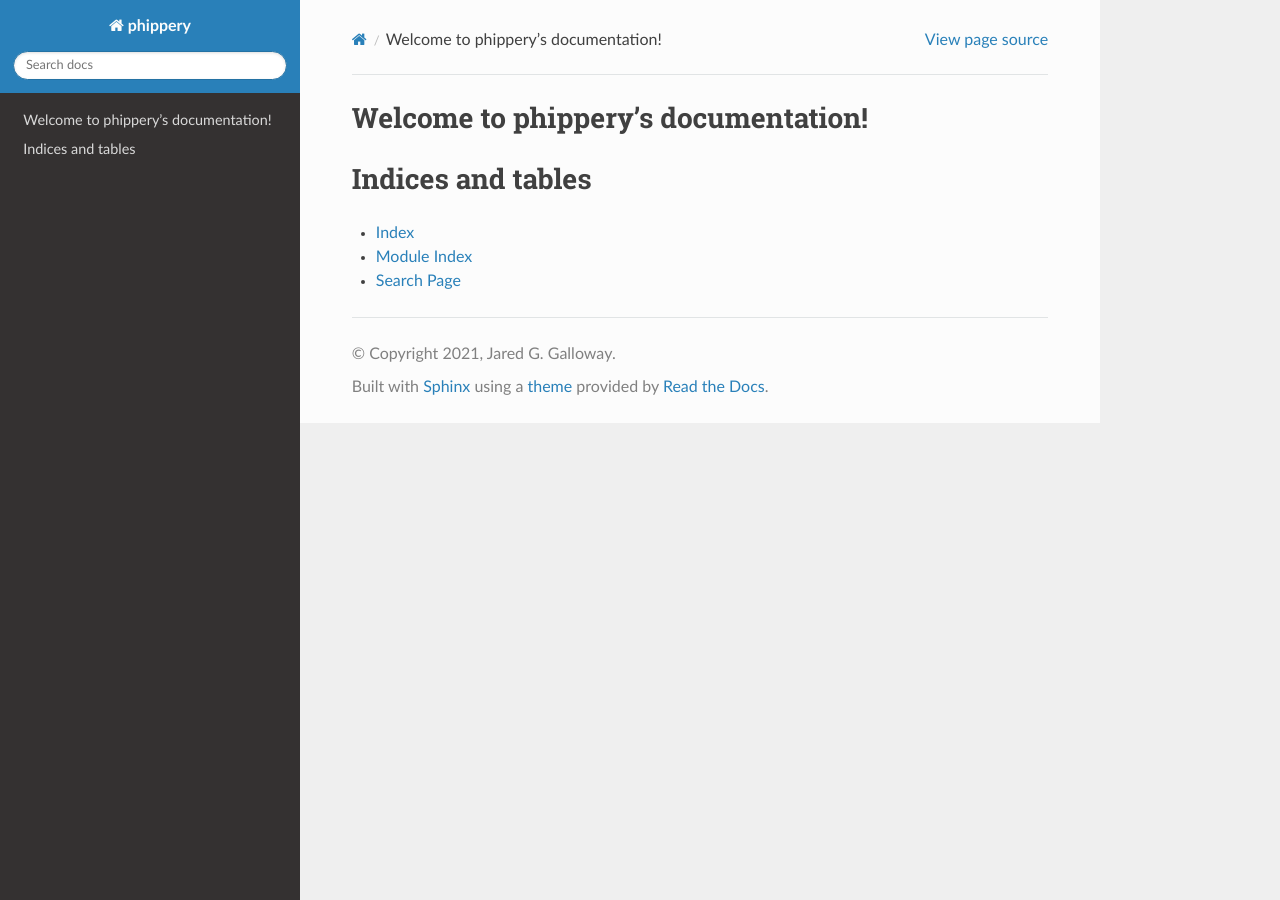
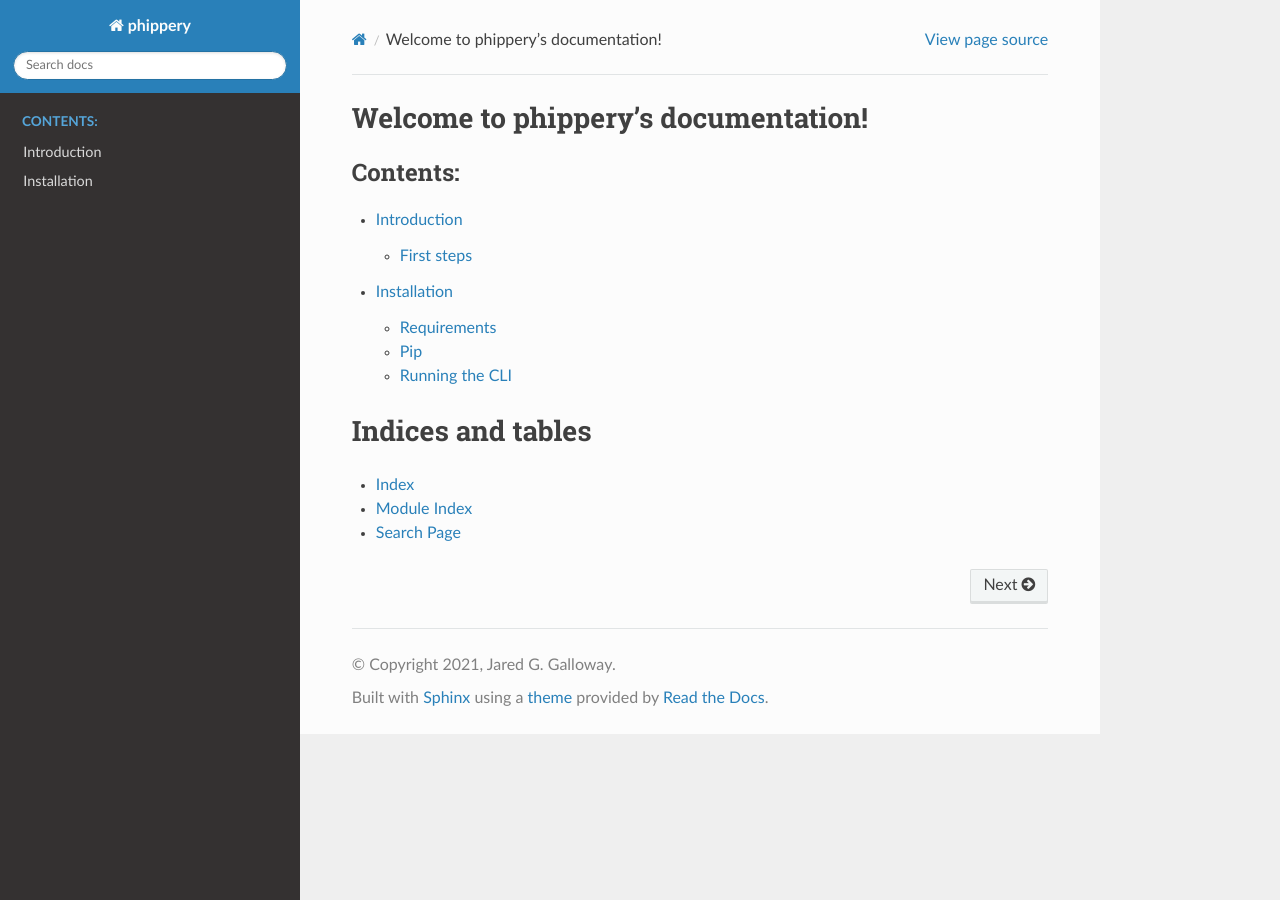
Before and after one commit to matsengrp/phippery, a Sphinx documentation site: the page built from docs/index.rst, in a window 1280 px wide. Built offline with Sphinx 7.4.7 and the Read the Docs theme 2.0.0, drawn with Linux system fonts in a browser that asks for light colours.

Commit message:
added intro and install

```diff
--- a/docs/index.rst
+++ b/docs/index.rst
@@ -10,6 +10,9 @@ Welcome to phippery's documentation!
    :maxdepth: 2
    :caption: Contents:
 
+   introduction
+   installation
+
 
 
 Indices and tables
--- /dev/null
+++ b/docs/installation.rst
@@ -0,0 +1,34 @@
+.. _sec_installation:
+
+============
+Installation
+============
+
+
+
+.. _sec_installation_requirements:
+
+************
+Requirements
+************
+
+
+.. _sec_installation_conda:
+
++++++++++++
+Quick Start
++++++++++++
+
+
+.. _sec_installation_pip:
+
+***
+Pip
+***
+
+
+.. _sec_installation_running_cli:
+
+***************
+Running the CLI
+***************
--- /dev/null
+++ b/docs/introduction.rst
@@ -0,0 +1,20 @@
+.. _sec_introduction:
+
+============
+Introduction
+============
+
+.. note:: This documentation is incomplete and under development. If
+    you would like to help, please open an issue or pull request at
+    `GitHub <https://github.com/popgensims/stdpopsim>`_.
+
+This is the documentation for ``phippery``, a set of functions designed to help query PhIP-Seq data.
+
+We designed ``phippery`` to address a lack of standardized tools for analyzing counts the
+*enrichment* tables obtained as a result of the protocol's sequence alignment heuristic.
+
+First steps
+-----------
+
+ - Head to the :ref:`Installation <sec_installation>` page to get ``stdpopsim`` installed
+   on your computer.
```
